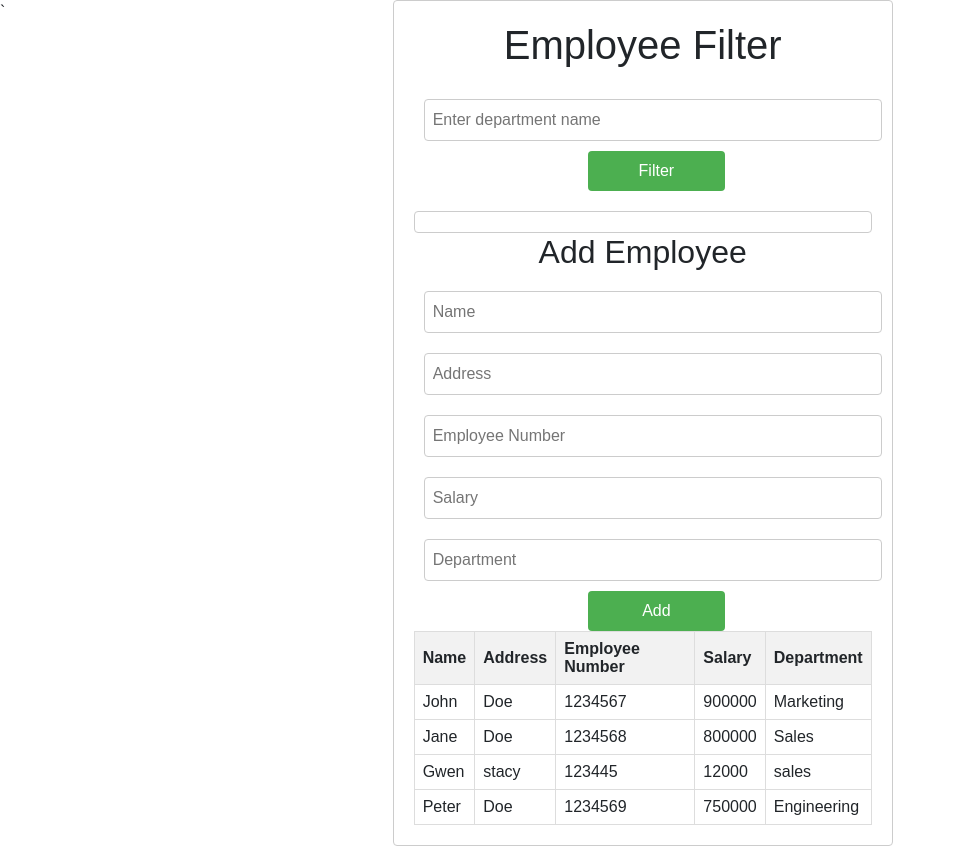
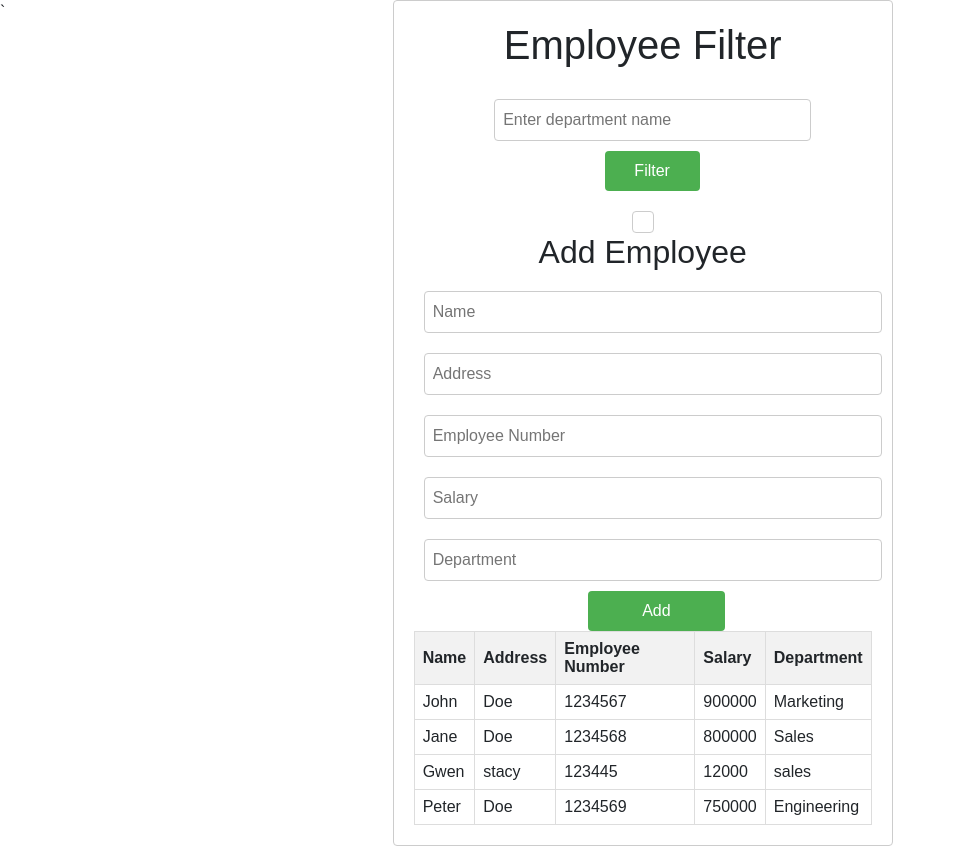
Before and after one commit to khushalvanwani/employee-project, a plain HTML site: page index.html in a window 1280 px wide. Shown: the whole page, without its empty margins (0-954 px from the left). Drawn offline with nearby package versions, Linux system fonts and the light colour scheme.

Commit message:
Update index.css

```diff
--- a/index.css
+++ b/index.css
@@ -17,6 +17,9 @@ body {
   border: 1px solid #ccc;
   border-radius: 4px;
   margin: auto;
+  display: flex;
+  flex-direction: column; /* Ensures children stack vertically */
+  align-items: center; /* Aligns children horizontally */
 }
 
 
```
